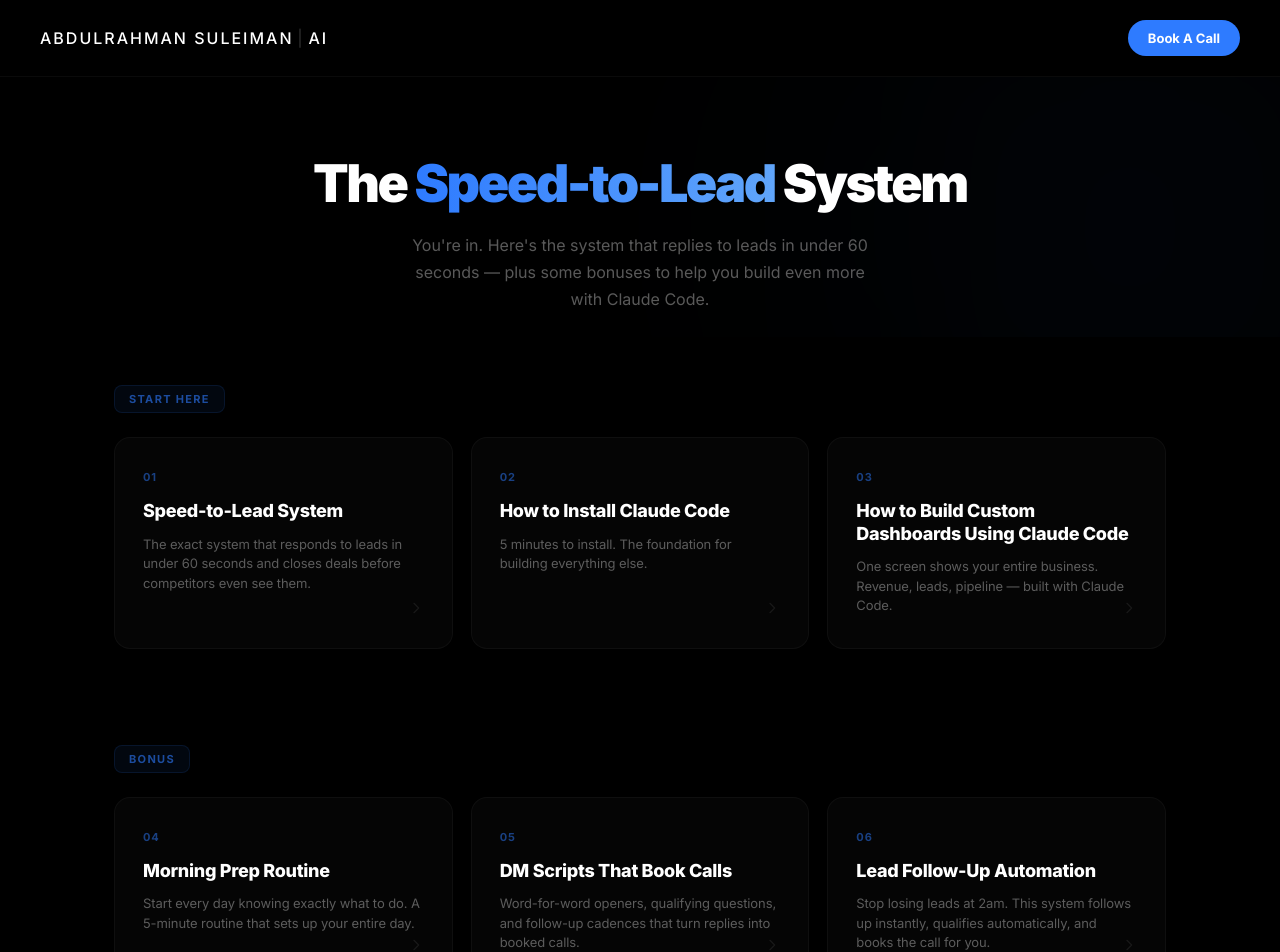
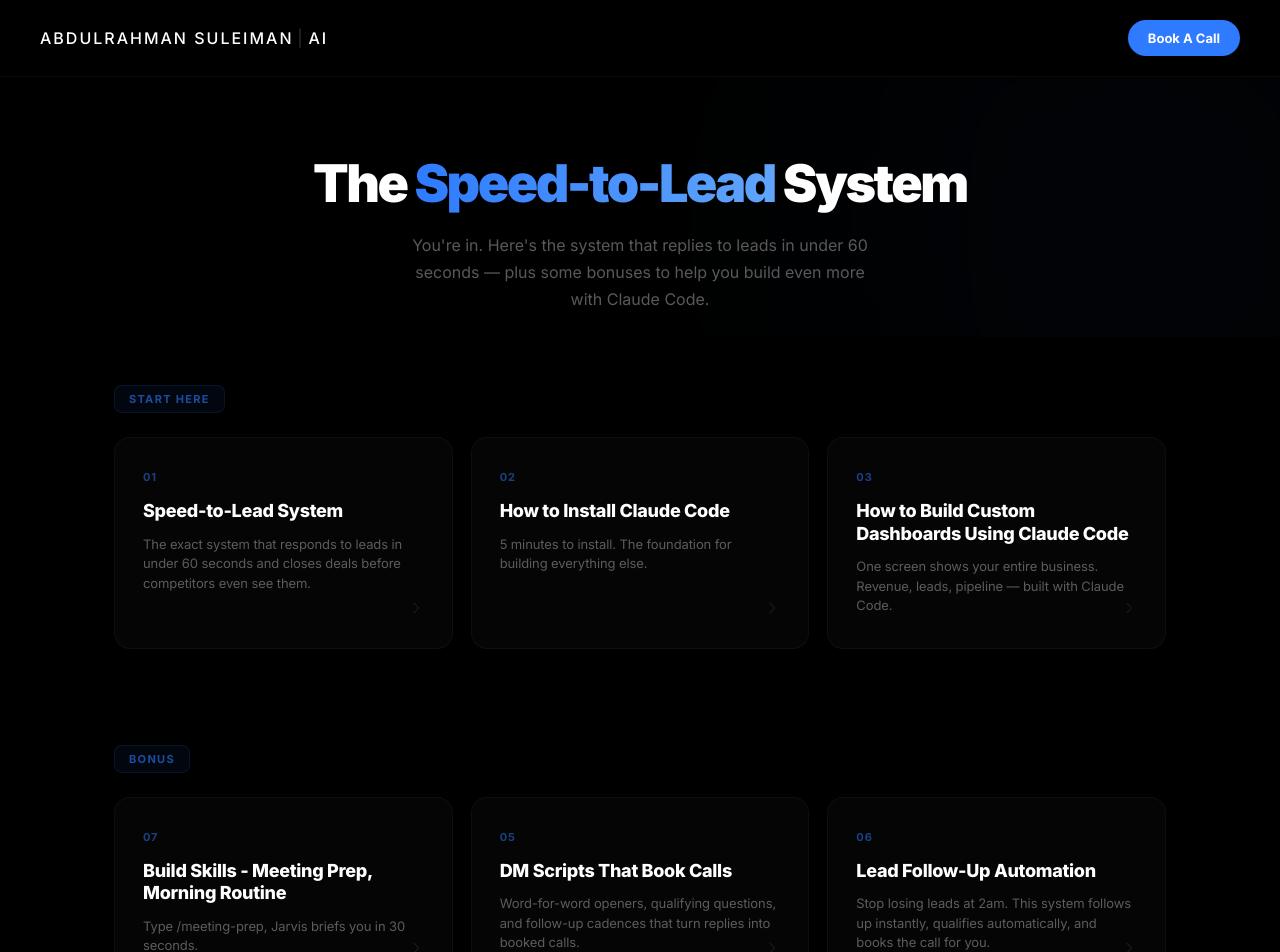
Before and after one commit to Abdulrahmansuleiman/speed-to-lead, a Next.js app: page /resources in a window 1280 px wide. Shown: the top 952 px of the page. Built offline with nearby package versions, Linux system fonts and the light colour scheme.

Commit message:
Update 'Morning Prep Routine' card to match reference image

```diff
--- a/src/app/resources/page.tsx
+++ b/src/app/resources/page.tsx
@@ -28,9 +28,9 @@
     label: "Bonus",
     cards: [
       {
-        num: "04",
-        title: "Morning Prep Routine",
-        hook: "Start every day knowing exactly what to do. A 5-minute routine that sets up your entire day.",
+        num: "07",
+        title: "Build Skills - Meeting Prep, Morning Routine",
+        hook: "Type /meeting-prep, Jarvis briefs you in 30 seconds.",
         href: "#",
       },
       {
```
